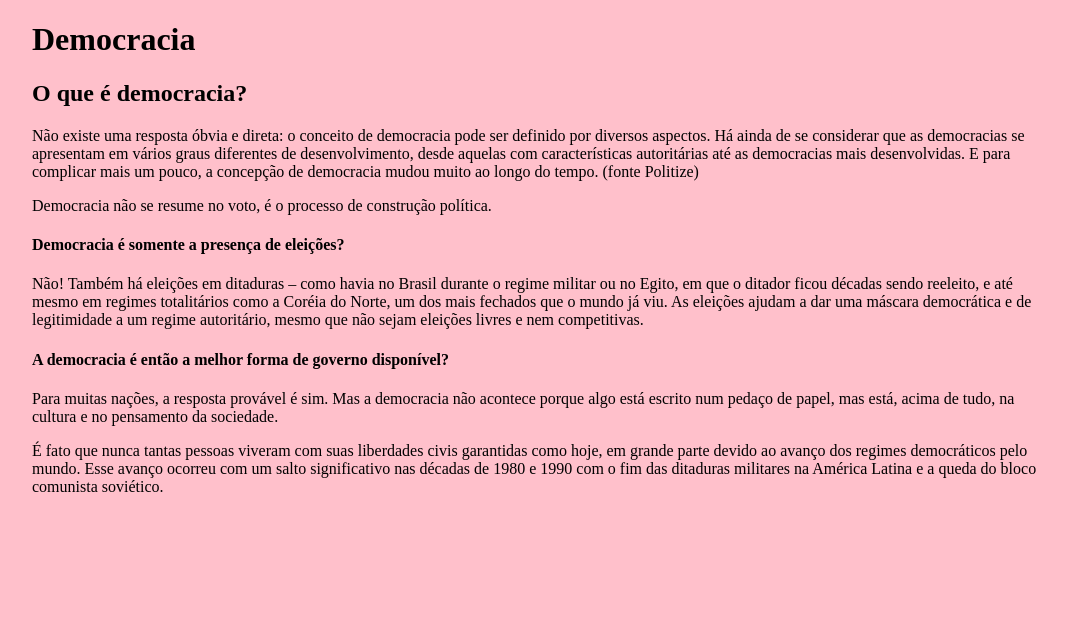
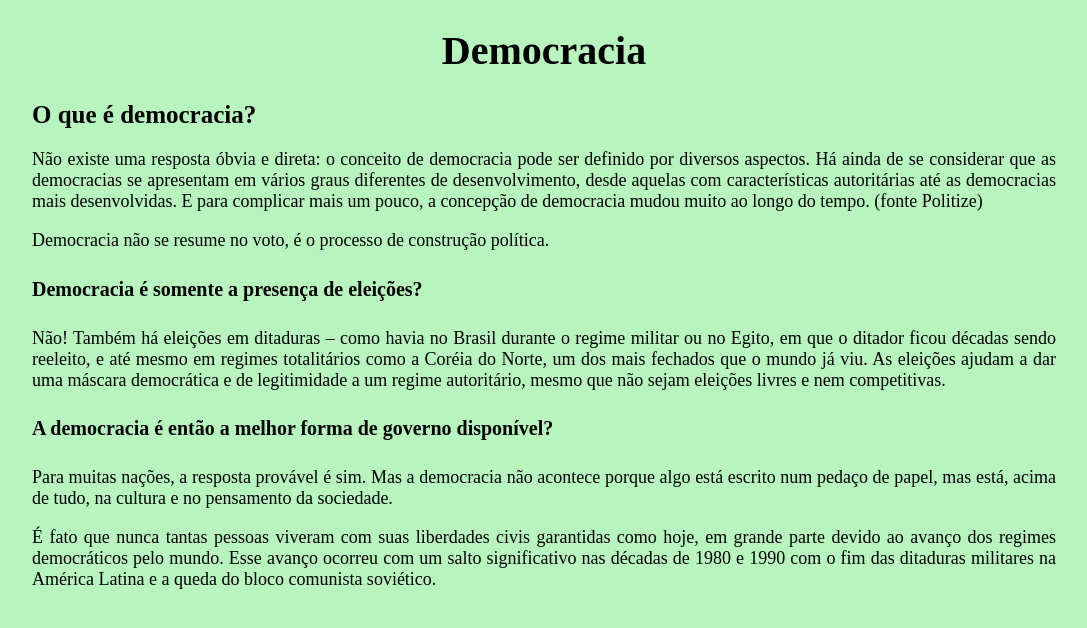
Before and after one commit to GiovanaFDias/democracia, a plain HTML site: page index.html in a window 1280 px wide. Shown: the whole page, without its empty margins (96-1183 px from the left). Drawn offline with Linux system fonts and the light colour scheme.

Commit message:
novo estilo

```diff
--- a/css/estilo.css
+++ b/css/estilo.css
@@ -1,11 +1,24 @@
 body{
 
-	background-color: pink;
+	background-color:#B7F4BE;
 margin-left: 10%;
 margin-right: 10%;
-
 }
 
 h1{
+	text-align: center;
+	font-size: 40px;
 
 }
+h2{
+	font-size: 25px;
+}
+ h4{
+ 	font-size: 20px;
+ 	S
+ }
+p{
+	text-align: justify;
+	font-size: 18px;
+
+}
```
